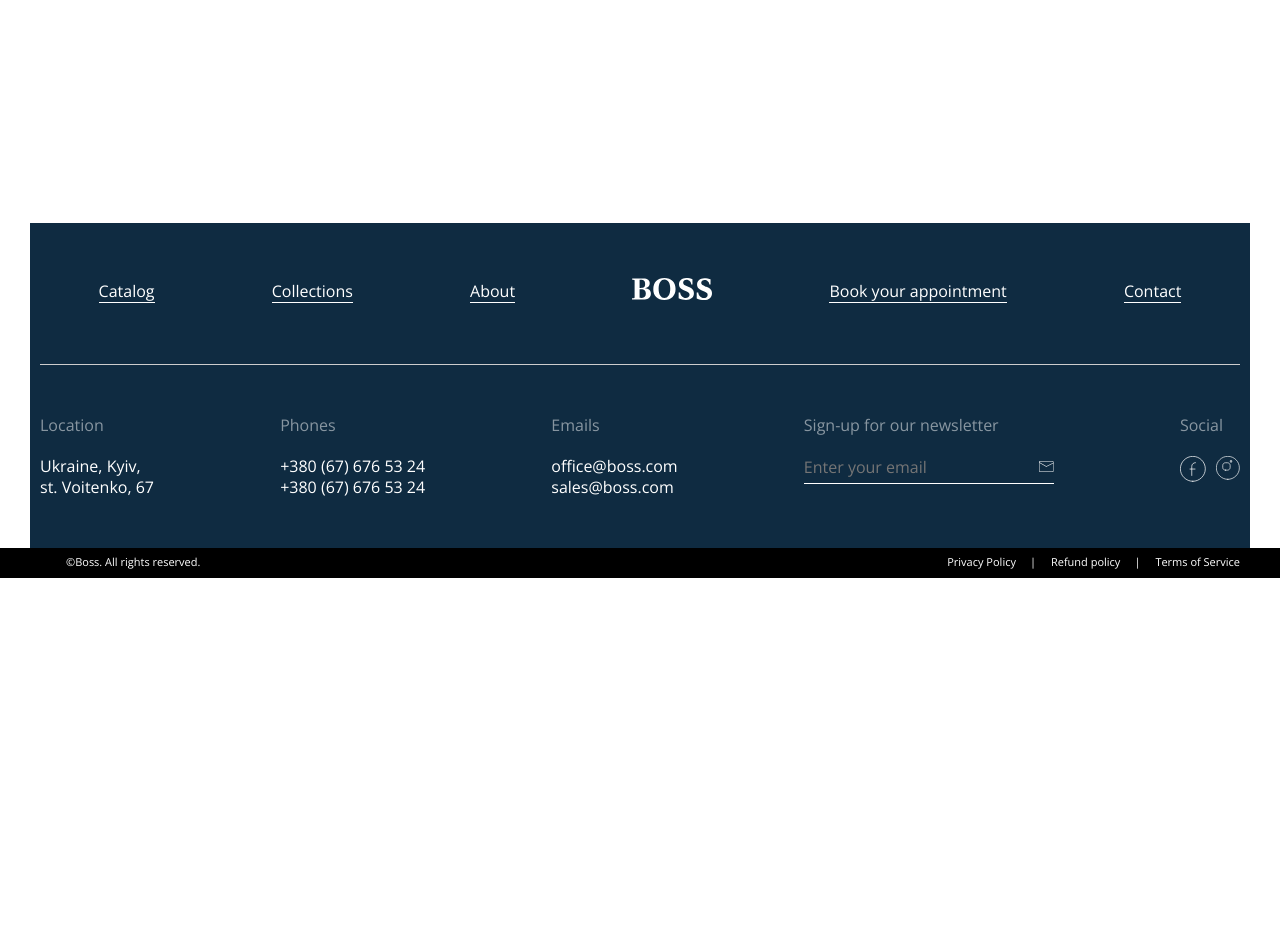
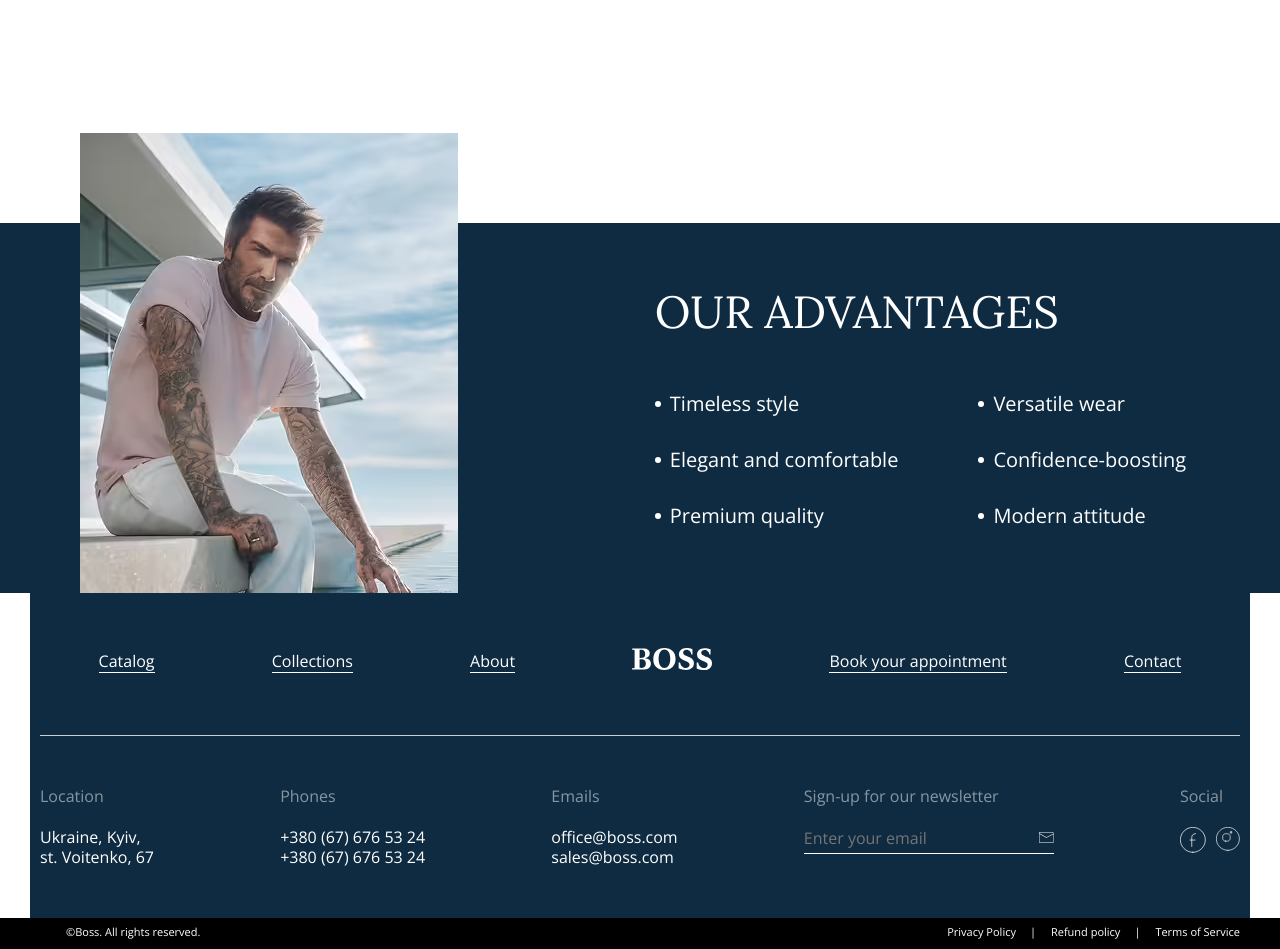
Before and after one commit to DenisKulpa/shop, a website: page app/pages/index.html in a window 1280 px wide. Shown: the part 3220-4169 px from the top of the page. Before the commit the page ends 3798 px from the top, so only its background shows below. Drawn offline with nearby package versions, Linux system fonts and the light colour scheme; files that its build step writes are made by us from their sources; files whose address does not match are found by name.

Commit message:
add section our-advantages

```diff
--- a/app/pages/index.html
+++ b/app/pages/index.html
@@ -105,5 +105,31 @@
       </div>
     </div>
   </section>
+  <section class="our-advantages">
+    <div class="container">
+      <div class="our-advantages__wrapper">
+        <picture>
+          <source srcset="images/our-advantages.avif" type="image/avif" />
+          <source srcset="images/our-advantages.webp" type="image/webp" />
+          <img
+            class="our-advantages__img"
+            src="images/our-advantages.jpg"
+            alt="Alt text"
+          />
+        </picture>
+        <div class="our-advantages__inner">
+          <h2 class="our-advantages__title">OUR ADVANTAGES</h2>
+          <ul class="our-advantages__list">
+            <li class="our-advantages__item">Timeless style</li>
+            <li class="our-advantages__item">Elegant and comfortable</li>
+            <li class="our-advantages__item">Premium quality</li>
+            <li class="our-advantages__item">Versatile wear</li>
+            <li class="our-advantages__item">Confidence-boosting</li>
+            <li class="our-advantages__item">Modern attitude</li>
+          </ul>
+        </div>
+      </div>
+    </div>
+  </section>
 </main>
 <!--=include  footer.html -->
--- a/app/scss/style.scss
+++ b/app/scss/style.scss
@@ -350,3 +350,47 @@ body {
     border: 1px solid vars.$color-primary;
   }
 }
+
+.our-advantages {
+  background-color: vars.$bg-secondary;
+  color: #fff;
+  &__wrapper {
+    display: flex;
+    flex-direction: column;
+    position: relative;
+  }
+  &__img{
+    position: absolute;
+    bottom: 0;
+    left: 40px;
+  }
+  &__inner {
+    padding: 60px 18px 34px 0;
+    margin-left: auto;
+  }
+  &__title {
+    @extend %lora-400;
+    font-size: 45px;
+    margin-bottom: 50px;
+  }
+  &__list {
+    column-count: 2;
+    column-gap: 80px;
+  }
+  &__item {
+    position: relative;
+    padding-left: 15px;
+    margin-bottom: 30px;
+
+    &::before {
+        content: '';
+        position: absolute;
+        left: 0;
+        top: 0.5em;
+        width: 6px;
+        height: 6px;
+        background-color: #fff;
+        border-radius: 50%;
+  }
+  }
+}
```
Also changed, not shown: app/images/our-advantages.avif (added), app/images/our-advantages.jpg (added), app/images/our-advantages.webp (added), app/images/src/our-advantages.jpg (added).
